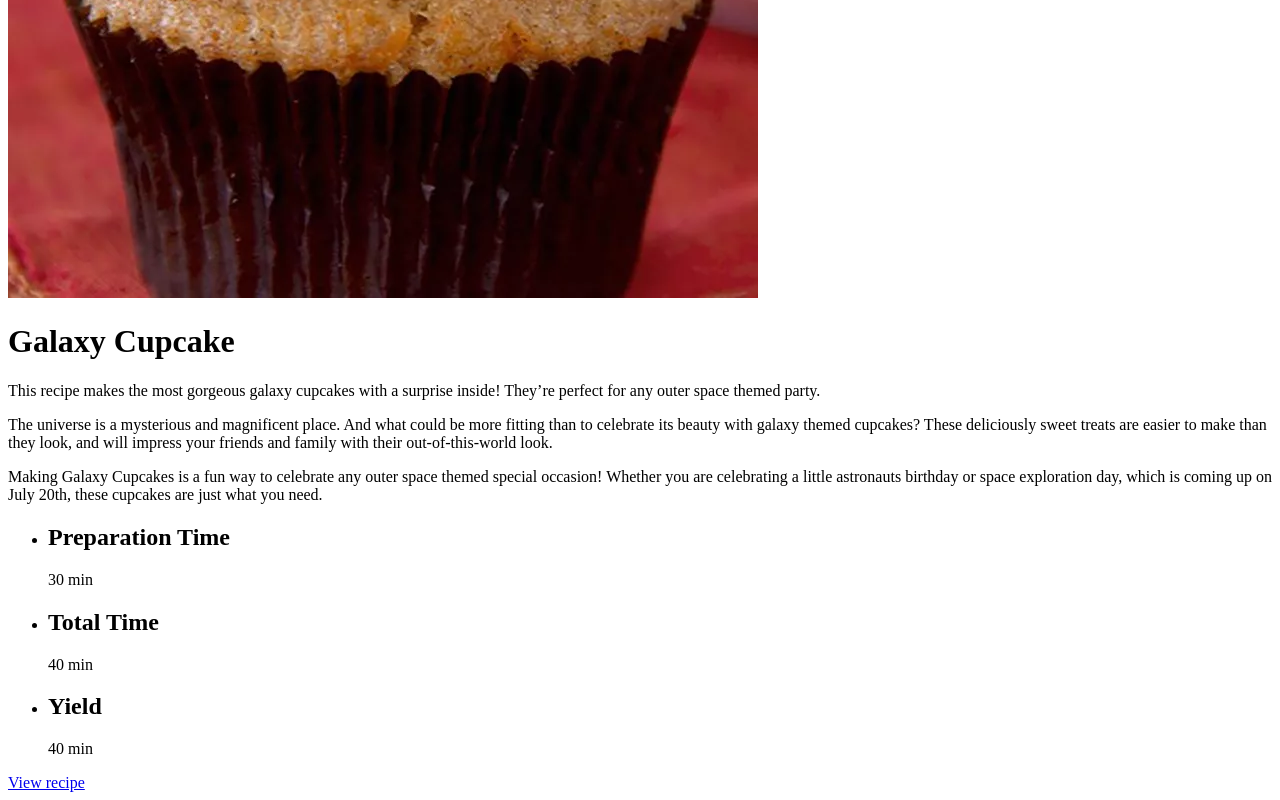
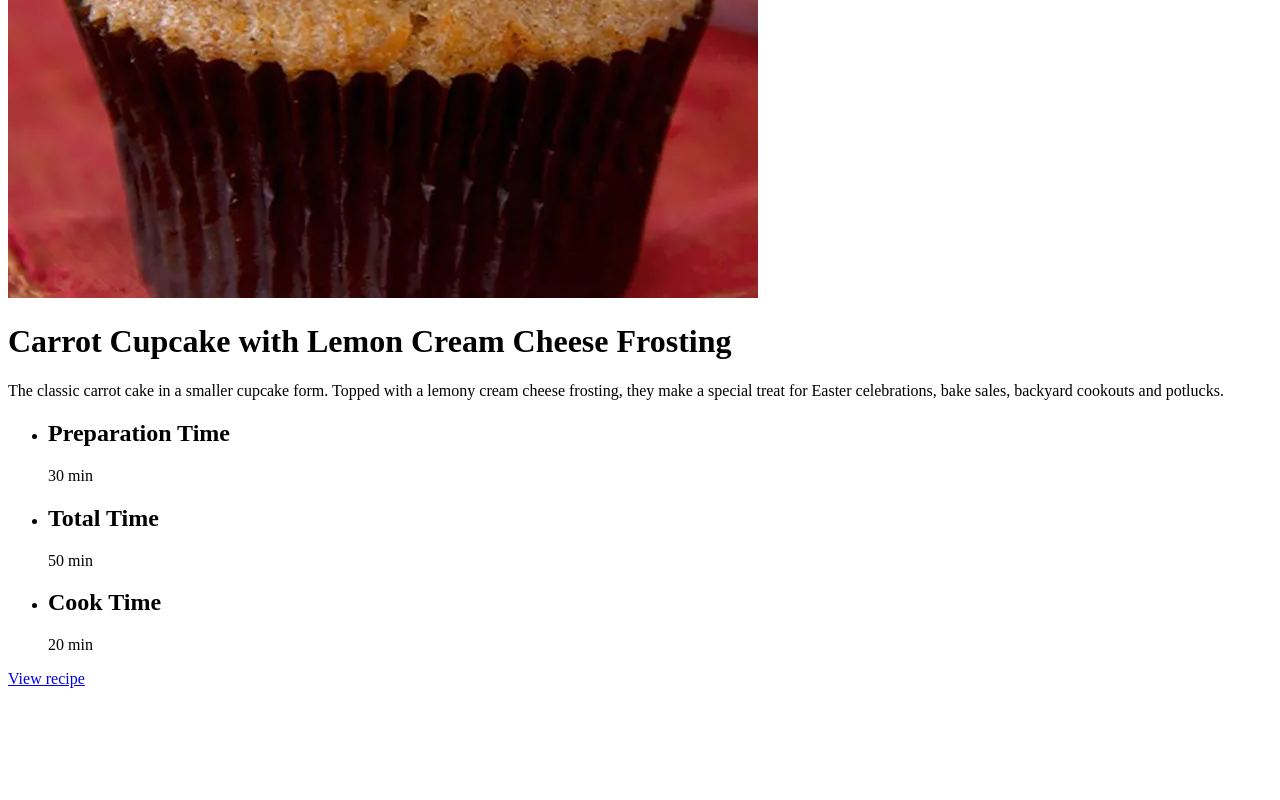
Before and after one commit to tz13x8/Recipe-card, a plain HTML site: page index.html in a window 1280 px wide. Shown: the part 460-1260 px from the top of the page. After the commit the page ends 1156 px from the top, so only its background shows below. Drawn offline with Linux system fonts and the light colour scheme.

Commit message:
Edited index.html

```diff
--- a/index.html
+++ b/index.html
@@ -10,14 +10,13 @@
     <div class="container" id="container">
         <div class="recipe-card feature">
             <img
-            src="cupcake.jpg"
-            alt="Galaxy Cupcake - Photo by Elizabeth Lampaman on Frugal Mom Eh!"
+            src="Cupcake.jpg"
+            alt="Carrot Cupcake - Photo by McCormick Spice"
             />
             <div class="recipe-content">
-                <h1>Galaxy Cupcake</h1>
-                <p>This recipe makes the most gorgeous galaxy cupcakes with a surprise inside! They’re perfect for any outer space themed party.</p>
-                <p>The universe is a mysterious and magnificent place. And what could be more fitting than to celebrate its beauty with galaxy themed cupcakes? These deliciously sweet treats are easier to make than they look, and will impress your friends and family with their out-of-this-world look.</p>
-                <p>Making Galaxy Cupcakes is a fun way to celebrate any outer space themed special occasion! Whether you are celebrating a little astronauts birthday or space exploration day, which is coming up on July 20th, these cupcakes are just what you need.</p>
+                <h1>Carrot Cupcake with Lemon Cream Cheese Frosting</h1>
+                <p>The classic carrot cake in a smaller cupcake form. Topped with a lemony cream cheese frosting, they make a special treat for Easter celebrations, bake sales, backyard cookouts and potlucks.</p>
+
                 <section class="recipe-info">
                     <ul>
                         <li class="recipe-prep-time">
@@ -26,16 +25,16 @@
                         </li>
                         <li>
                             <h2>Total Time</h2>
-                            <p>40 min</p>
+                            <p>50 min</p>
                         </li>
                         <li>
-                            <h2>Yield</h2>
-                            <p>40 min</p>
+                            <h2>Cook Time</h2>
+                            <p>20 min</p>
                         </li>
                     </ul>
                 </section>
             </div>
-            <a href="https://www.frugalmomeh.com/galaxy-cupcakes.html">View recipe</a>
+            <a href="https://www.allrecipes.com/recipe/246585/carrot-cake-cupcakes-with-lemon-cream-cheese-frosting/">View recipe</a>
         </div>
   </div>
  </body>
```
